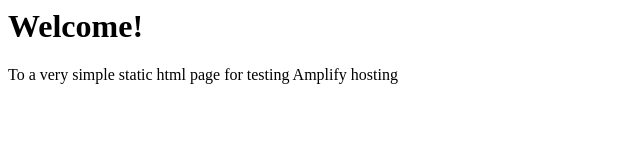
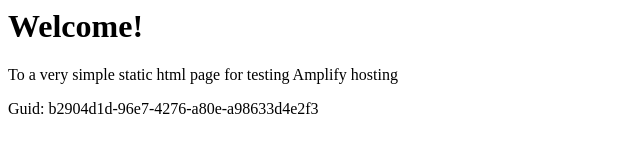
Before and after one commit to aws-aemilia-kix/Github-PR-Commit-Integration-Test-DoNotTouch-Gith-OKSLNVO2-v1-prod-ap-northeast-3, a website: page src/index.html in a window 1280 px wide. Shown: the whole page, without its empty margins (0-640 px from the left). Drawn offline with Linux system fonts and the light colour scheme.

Commit message:
commit from integ tests

```diff
--- a/src/index.html
+++ b/src/index.html
@@ -1,3 +1,5 @@
+
+
 <html lang="en">
 
 <head>
@@ -10,6 +12,6 @@
 <body>
     <h1>Welcome!</h1>
     <p>To a very simple static html page for testing Amplify hosting</p>
-</body>
+    <p>Guid: b2904d1d-96e7-4276-a80e-a98633d4e2f3</p></body>
 
 </html>
```
